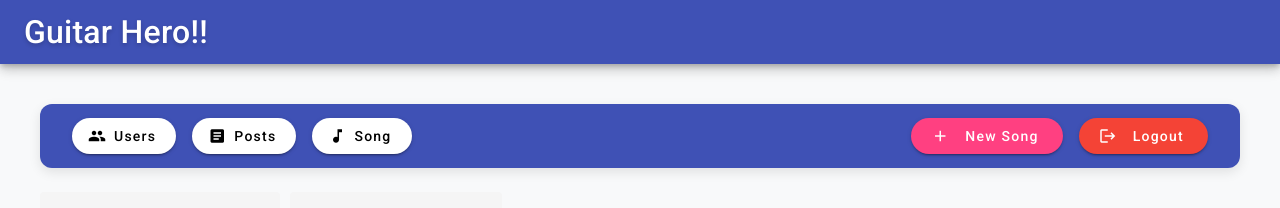
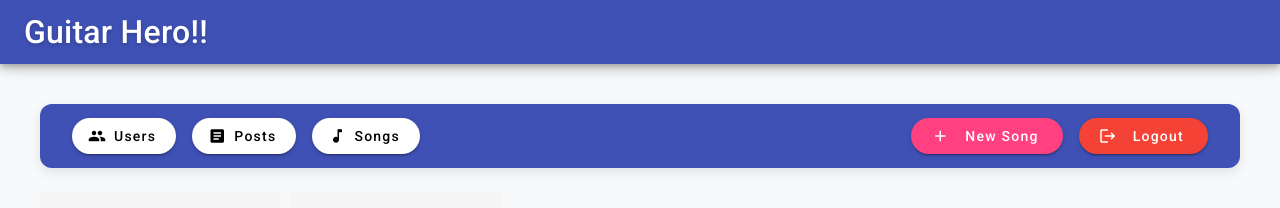
Before and after one commit to Sailious/maintainance_project, an Angular app: page /songs in a window 1280 px wide. Shown: the top 208 px of the page. Built offline with nearby package versions, Linux system fonts and the light colour scheme; no server answers; sample sign-in values are in the browser's storage.

Commit message:
refactor: optimize routing guards and interface text
Added AuthGuard to routing configuration to ensure access rights to registration, user management, post management, and song management pages. Also, corrected the button text in the song management interface to make it more accurate.

```diff
--- a/src/app/app-routing.module.ts
+++ b/src/app/app-routing.module.ts
@@ -9,7 +9,11 @@
 
 const routes: Routes = [
   { path: 'login', component: LoginComponent },
-  { path: 'register', component: RegisterComponent },
+  {
+    path: 'register',
+    component: RegisterComponent,
+    canActivate: [AuthGuard]
+  },
   {
     path: 'admin/register',
     component: RegisterComponent,
@@ -18,16 +22,19 @@
   {
     path: 'users',
     component: UserManagementComponent,
+    canActivate: [AuthGuard],
     data: { title: 'User Management' }
   },
   {
     path: 'posts',
     component: PostManagementComponent,
+    canActivate: [AuthGuard],
     data: { title: 'Posts Management' }
   },
   {
     path: 'songs',
     component: SongManagementComponent,
+    canActivate: [AuthGuard],
     data: { title: 'Songs Management' }
   },
   { path: '', redirectTo: '/users', pathMatch: 'full' }
--- a/src/app/login/login.component.css
+++ b/src/app/login/login.component.css
@@ -68,7 +68,6 @@
   box-shadow: 0 3px 6px rgba(0,0,0,0.16);
 }
 
-
 /* 响应式设计 */
 @media (max-width: 600px) {
   .login-container {
--- a/src/app/song-management/song-management.component.html
+++ b/src/app/song-management/song-management.component.html
@@ -14,7 +14,7 @@
                 </button>
                 <button mat-raised-button routerLink="/songs" routerLinkActive="active-button" class="active-button">
                     <mat-icon>music_note</mat-icon>
-                    Song
+                    Songs
                 </button>
             </div>
 
```
